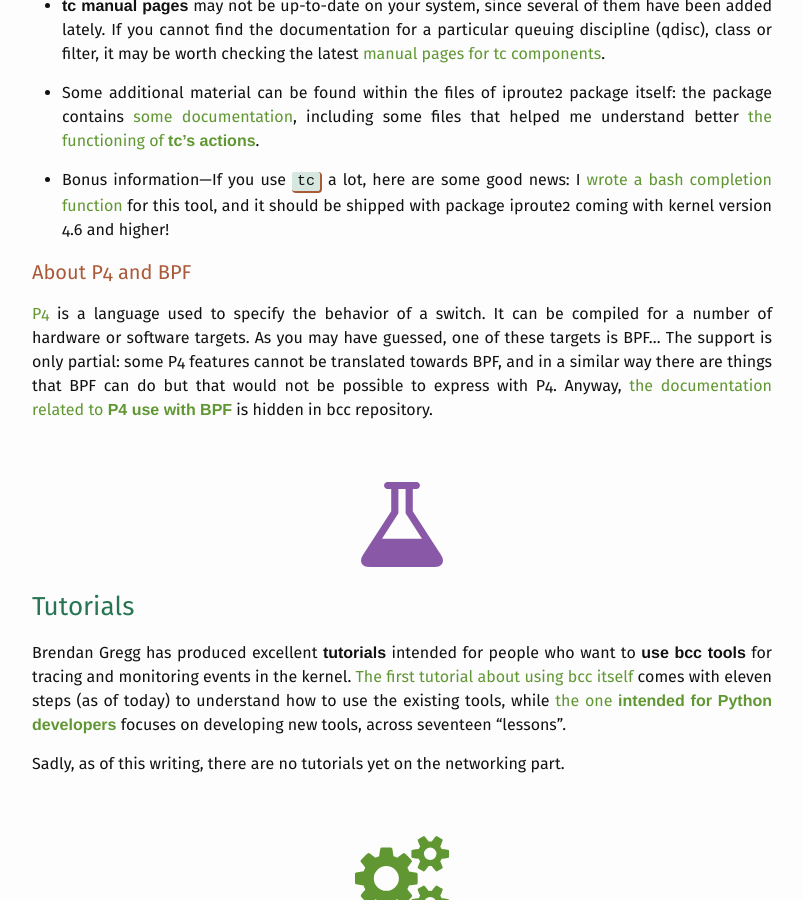
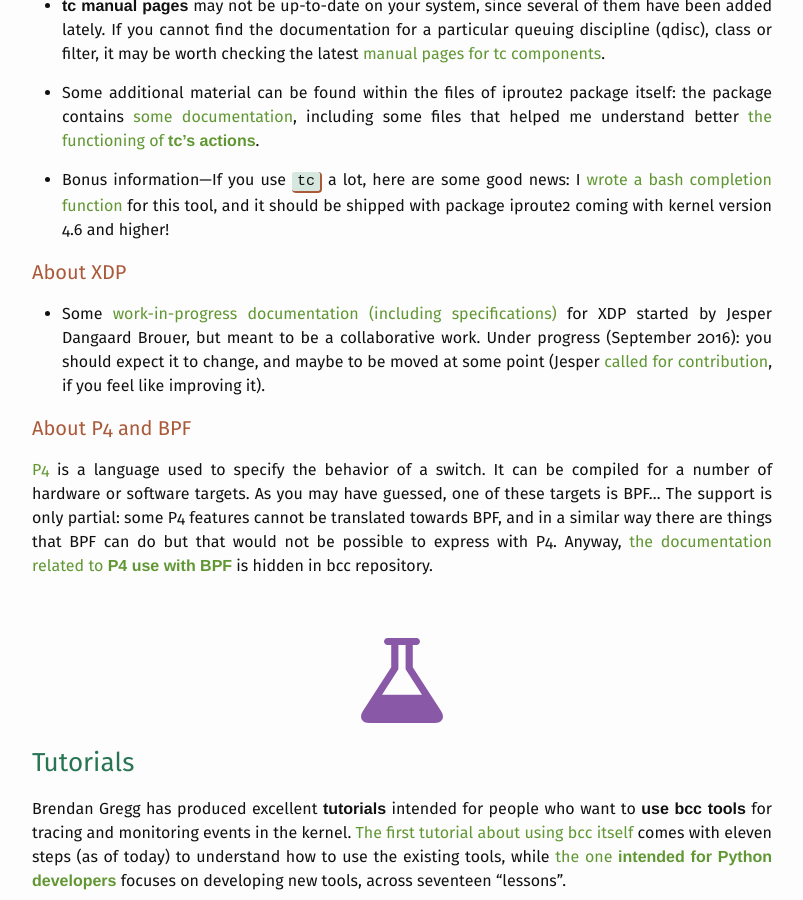
Before and after one commit to qmonnet/whirl-offload, a Jekyll site: the page built from _posts/2016-09-01-dive-into-bpf.md, in a window 1280 px wide and 900 px high, scrolled down 5397 px. Shown: the whole window, without its empty margins (238-1041 px from the left). Built offline with Jekyll 4.4.1, drawn with Linux system fonts in a browser that asks for light colours; some web fonts are replaced.

Commit message:
posts/BPF_resources: add reference to WIP XDP documentation

```diff
--- a/_posts/2016-09-01-dive-into-bpf.md
+++ b/_posts/2016-09-01-dive-into-bpf.md
@@ -319,6 +319,16 @@ generic functioning. Here are a couple of resources about it.
   function](https://git.kernel.org/cgit/linux/kernel/git/shemminger/iproute2.git/commit/bash-completion/tc?id=27d44f3a8a4708bcc99995a4d9b6fe6f81e3e15b)
   for this tool, and it should be shipped with package iproute2 coming with
   kernel version 4.6 and higher!
+
+### About XDP
+
+* Some
+  [work-in-progress documentation (including specifications)](https://prototype-kernel.readthedocs.io/en/latest/networking/XDP/index.html)
+  for XDP started by Jesper Dangaard Brouer, but meant to be a collaborative
+  work. Under progress (September 2016): you should expect it to change, and
+  maybe to be moved at some point (Jesper
+  [called for contribution](https://marc.info/?l=linux-netdev&m=147436253625672),
+  if you feel like improving it).
 
 ### About P4 and BPF
 
```
